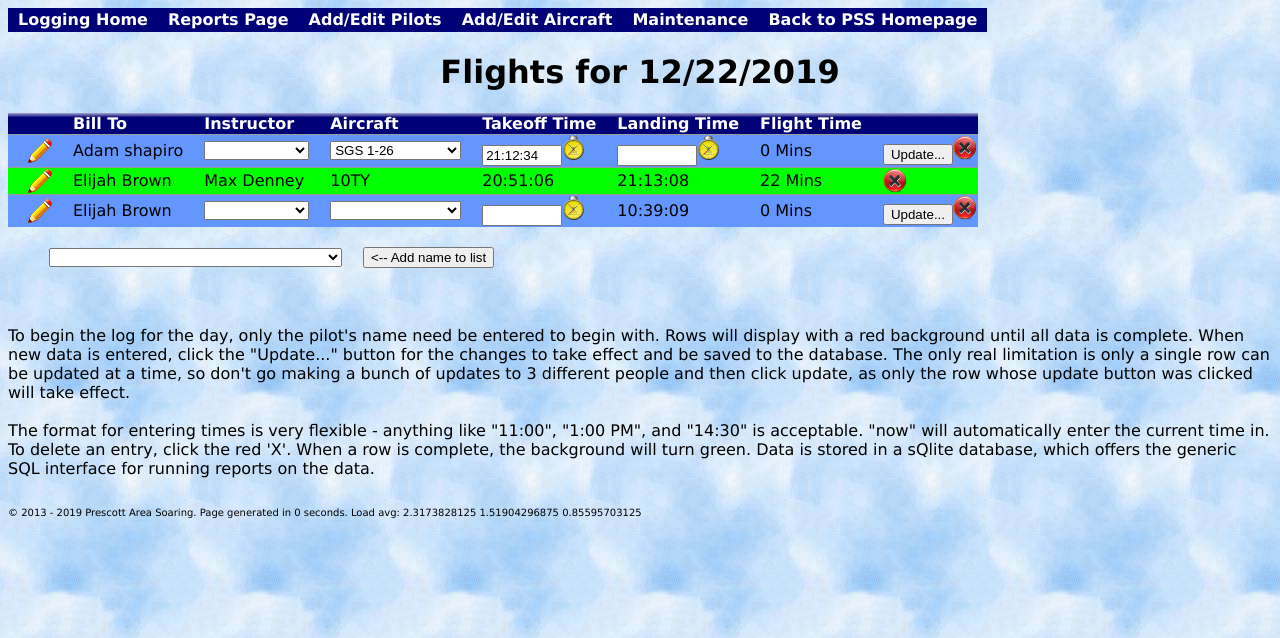
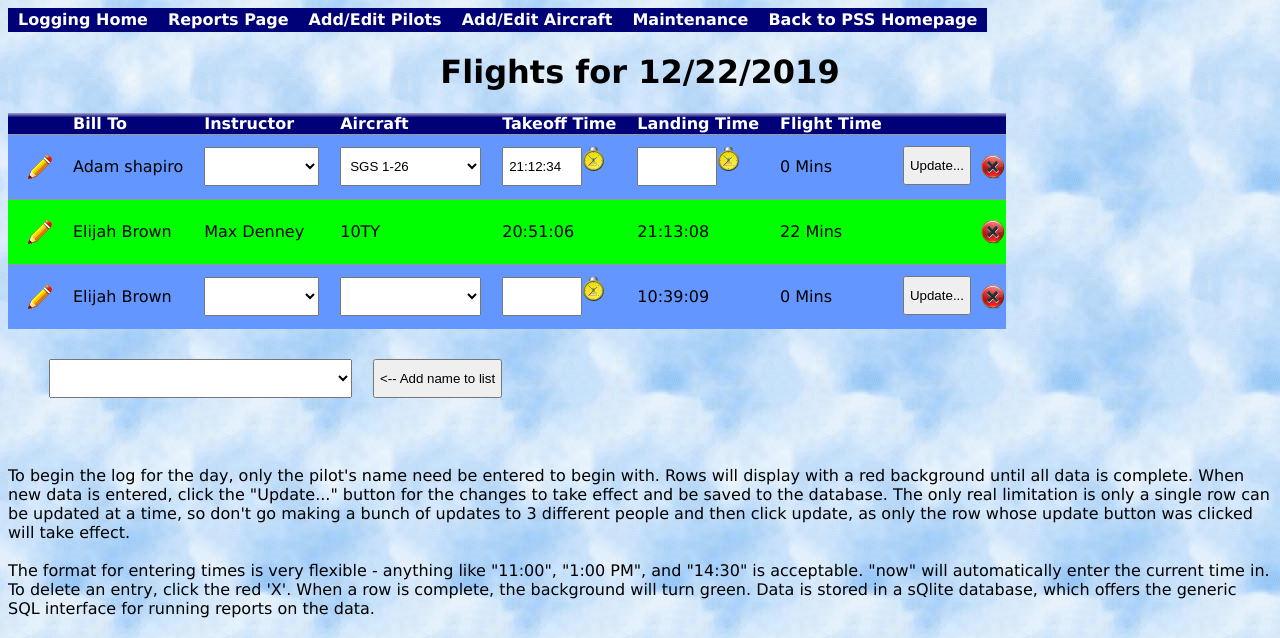
Before and after one commit to AD7ZJ/GliderLog, a PHP site: page /index.php?flightIndex=8289&modified=1 in a window 1280 px wide. Shown: the top 638 px of the page. Run offline with PHP 8.4, Linux system fonts and the light colour scheme; data comes from the database, SQL or seed files in the repository; both versions use the stored data as it was after the commit; data that the repository does not hold is empty.

Commit message:
Updated style slightly to increase vertical spacing between lines in flight log.

```diff
--- a/home.php
+++ b/home.php
@@ -249,7 +249,7 @@ if($result = $database->query($query)) {
         // Submit button and hidden field containing the unique flight index
         echo "<td>";
         if(!$entryComplete) {
-            echo "<input type=\"hidden\" name=\"flightIndex\" value=\"{$row['flightIndex']}\"/><input type=\"hidden\" name=\"token\" value=\"{$row['token']}\"/><input type=\"submit\" value=\"Update...\" /></form>";
+            echo "<input type=\"hidden\" name=\"flightIndex\" value=\"{$row['flightIndex']}\"/><input type=\"hidden\" name=\"token\" value=\"{$row['token']}\"/><input type=\"submit\" name=\"updateBtn\" value=\"Update...\" /></form>";
         }
 
         echo "<button name=\"delete\" class=\"delete\" onClick=\"if(confirm('Are you sure you want to delete this entry for {$memberList[$row['billTo']]}?')) window.location.href='deleteEntry.php?flightIndex={$row['flightIndex']}'; \" />";
--- a/style.css
+++ b/style.css
@@ -3,7 +3,7 @@ table, td, th {
         font-size: 16px;
         border: 0px solid black;
         border-collapse:collapse;
-        padding-left: 20px
+        padding-left: 20px;
 }
 
 body {
@@ -119,18 +119,30 @@ button.delete {
         border: none;
         height: 24px;
         width: 24px;
-        valign: left;
         background: transparent;
         background-image: url('img/close_24.png');
+        background-repeat: no-repeat;
         background-position: center;
+        margin-left: 10px;
+        float: right;
+        padding: 31px 0px;
 }
 
 button.modify {
         border: none;
         height: 24px;
         width: 24px;
-        valign: center;
         background: transparent;
         background-image: url('img/modify.png');
         background-position: center;
 }
+
+
+input[type=button], input[type=submit], input[type=text]  {
+        padding: 10px 5px;
+        margin: 10px 0px;
+}
+
+select {
+        padding: 10px 5px;
+}
```
Also changed, not shown: db.sqlite.
